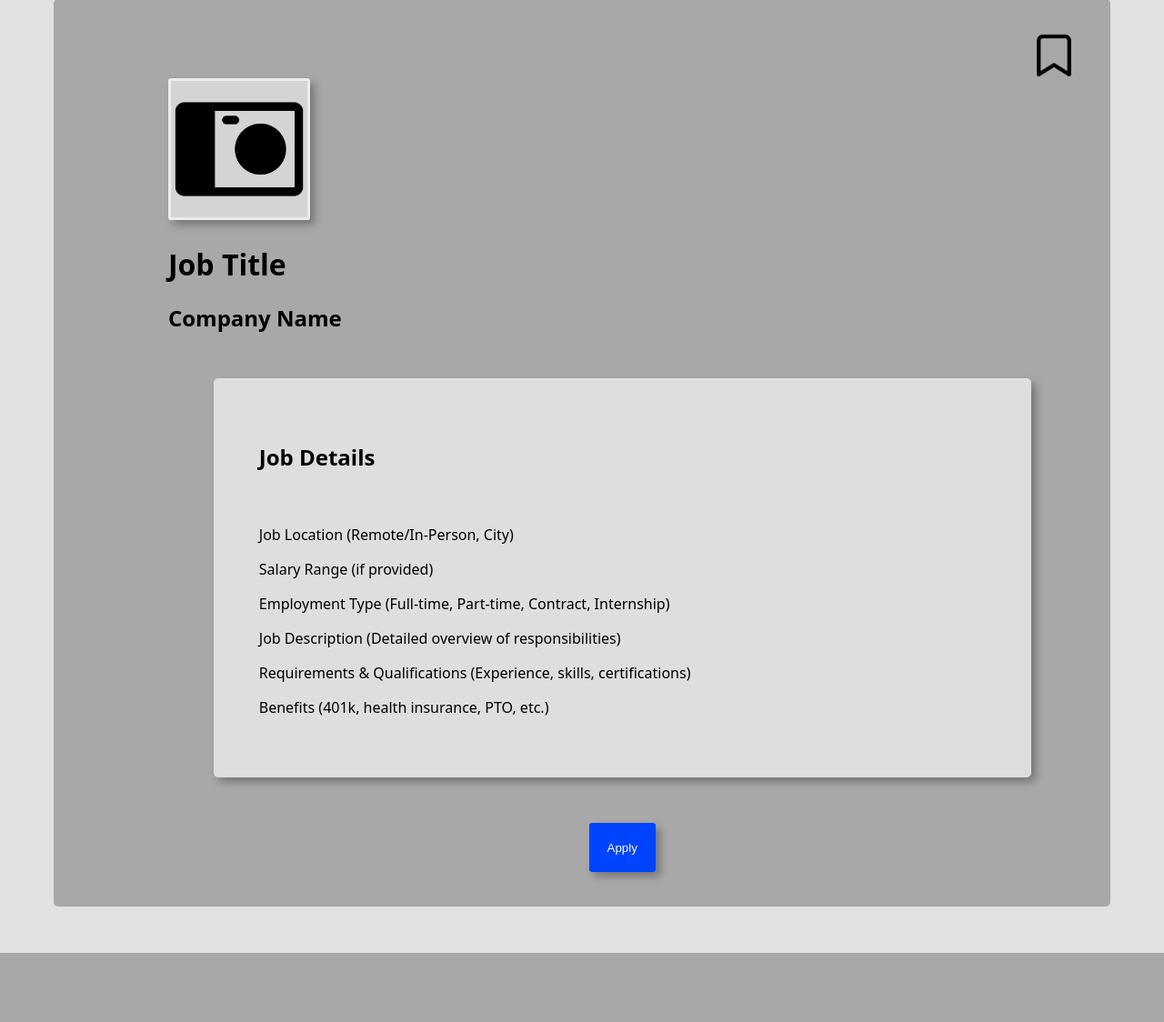
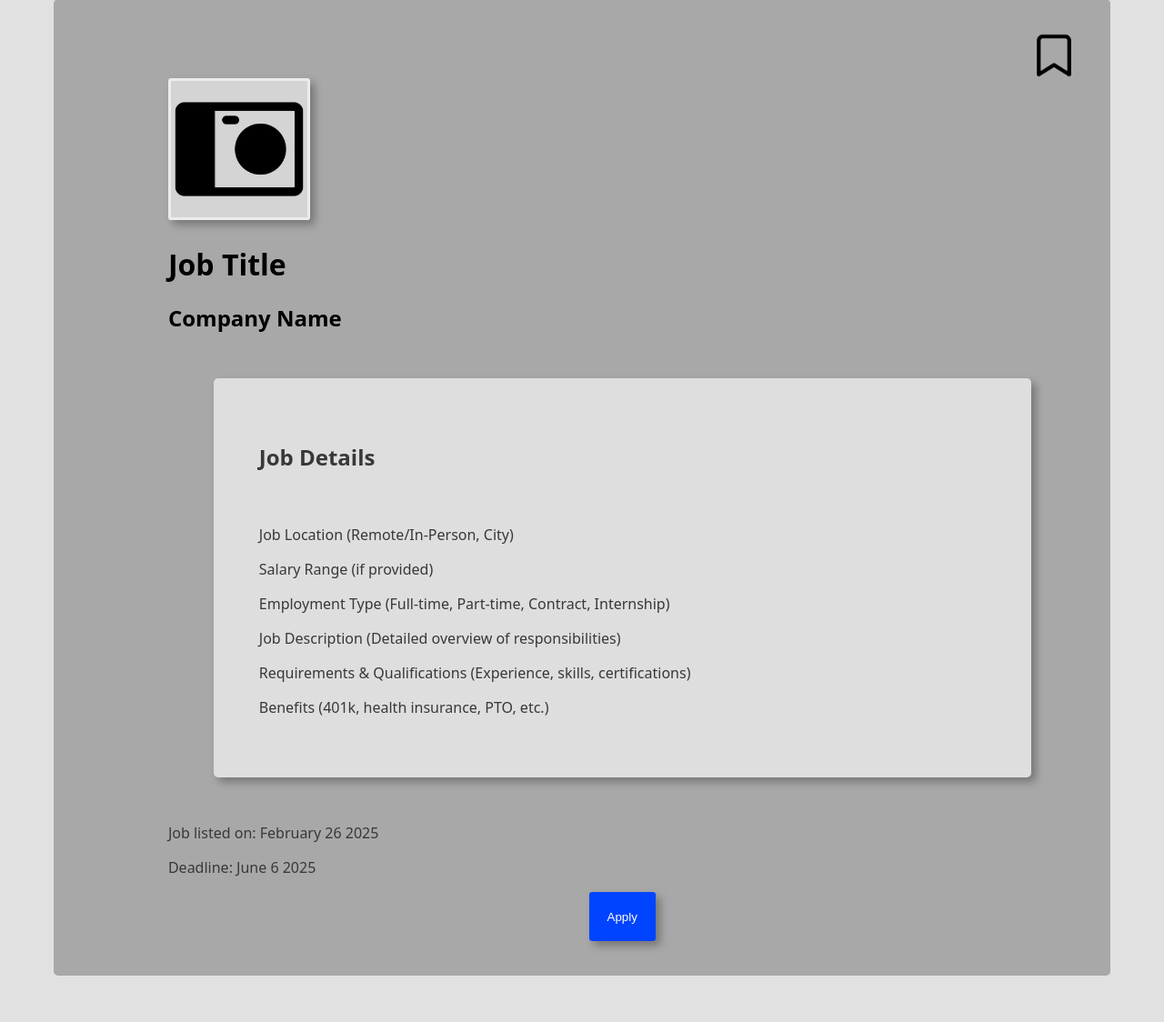
Before and after one commit to van-cpu/COSC-360-Project, a PHP site: page /job-details.html in a window 1280 px wide. Shown: the part 52-1176 px from the top of the page at 91% size. Before the commit the page ends 1100 px from the top, so only its background shows below. Run offline with PHP 8.4, Linux system fonts and the light colour scheme.

Commit message:
Added listing date and some css

```diff
--- a/Frontend/css/job-details.css
+++ b/Frontend/css/job-details.css
@@ -54,3 +54,4 @@ html {
 .bookClick{transform:rotate(45deg);
 background-color: rgba(0, 0, 255, 0.249);
 }
+.textDiv{color: rgb(56, 56, 56);}
--- a/Frontend/job-details.html
+++ b/Frontend/job-details.html
@@ -16,7 +16,7 @@
 
 
 
-   <div id="innerText">
+   <div id="innerText" class="textDiv">
     <h2>Job Details</h2>
     <br>
     <p id="jobLocation">Job Location (Remote/In-Person, City)</p>
@@ -26,7 +26,9 @@
     <p id="reqQual">Requirements & Qualifications (Experience, skills, certifications)</p>
     <p id="Bene">Benefits (401k, health insurance, PTO, etc.)</p>
    </div>
-
+<div class="textDiv">
+   <p id="jobDate">Job listed on: February 26 2025</p>
+   <p id="deadline">Deadline: June 6 2025</p></div>
    <button id="applyButton">Apply</button>
 
 </div>
```
